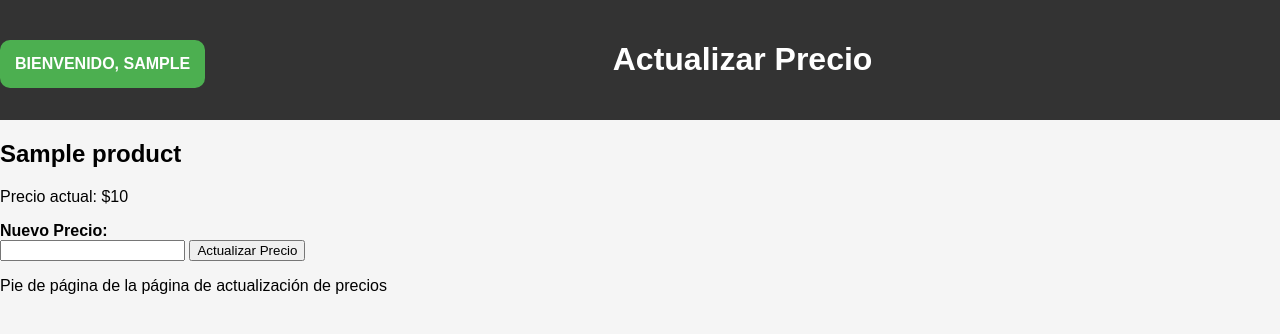
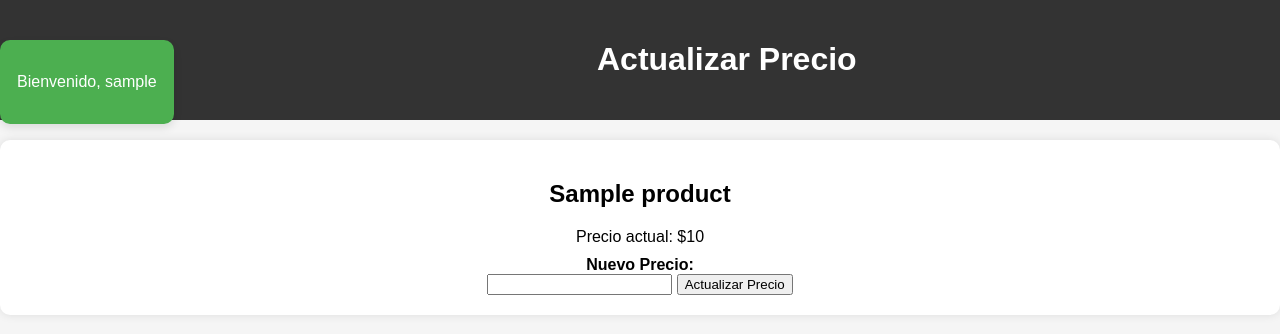
Before and after one commit to kuikuiks1/projectDB2, a Flask app: template Proyecto app web mejorado/app/templates/update_price.html in a window 1280 px wide. Shown: the top 334 px of the page. Run offline with Flask 3, Linux system fonts and the light colour scheme; the visitor is signed in with stand-in values (Sample User, id 1); the template is opened without the code that fills it: most values are stand-ins (such as "Sample title", 1, 10 or a date in 2020).

Commit message:
agregados estilos y funcionalidad de actualziar precios

```diff
--- a/Proyecto app web mejorado/app/static/styles.css
+++ b/Proyecto app web mejorado/app/static/styles.css
@@ -12,12 +12,88 @@ header {
   text-align: center;
 }
 
+ul {
+    list-style-type: none;
+  }
+
 .container {
   width: 80%;
   margin: 0 auto;
   text-align: center;
 }
 
+.btn {
+  display: inline-block;
+  background-color: #007bff;
+  color: #fff;
+  padding: 10px 20px;
+  text-decoration: none;
+  border-radius: 5px;
+  transition: background-color 0.3s;
+}
+
+.btn:hover {
+  background-color: #0056b3;
+}
+
+/* Shared styles for user info and cart */
+.user-info,
+.cart {
+  border-radius: 10px;
+  box-shadow: 0 4px 8px rgba(0, 0, 0, 0.1);
+  margin-top: 20px;
+  overflow: hidden;
+}
+
+.user-info {
+  float: left;
+  background-color: #4caf50;
+  padding: 15px;
+  color: #fff;
+  border: 2px solid #4caf50;
+}
+
+.cart {
+  background-color: #fff;
+  border: 2px solid #4caf50;
+  padding: 15px;
+  width: 200px;
+  text-align: center;
+  float: right;
+}
+
+.cart p {
+  margin: 0;
+  font-weight: bold;
+  color: #4caf50;
+}
+
+.cart .items {
+  margin-top: 10px;
+}
+
+.cart .item {
+  margin-bottom: 10px;
+  padding: 10px;
+  background-color: #f2f2f2;
+  border-radius: 5px;
+  transition: background-color 0.3s;
+}
+
+.cart .item:last-child {
+  margin-bottom: 0;
+}
+
+.cart .item p {
+  margin: 0;
+  font-size: 14px;
+}
+
+.cart .item:hover {
+  background-color: #e5e5e5;
+}
+
+/* Styles for the login page */
 .login-form {
   background-color: #fff;
   padding: 20px;
@@ -56,78 +132,17 @@ button.btn {
 button.btn:hover {
   background-color: #0056b3;
 }
-/* Estilos para el sector del carrito de compras */
-.cart {
-    background-color: #fff;
-    border: 2px solid #4CAF50;
-    padding: 15px;
+
+/* Styles for the index (home) page */
+.hero {
+  background-color: #eee;
+  padding: 40px;
   border-radius: 10px;
-    width: 200px;
   text-align: center;
-    float: right;
-    box-shadow: 0 4px 8px rgba(0, 0, 0, 0.1);
+  margin-top: 20px;
 }
 
-.cart p {
-    margin: 0;
-    font-weight: bold;
-    color: #4CAF50;
-}
-
-.cart .items {
-    margin-top: 10px;
-}
-
-.cart .item {
-    margin-bottom: 10px;
-    padding: 10px;
-    background-color: #f2f2f2;
-    border-radius: 5px;
-    transition: background-color 0.3s;
-}
-
-.cart .item:last-child {
-    margin-bottom: 0;
-}
-
-.cart .item p {
-    margin: 0;
-    font-size: 14px;
-}
-
-.cart .item:hover {
-    background-color: #e5e5e5;
-}
-
-/* Estilos para la información del usuario */
-.user-info {
-    float: left;
-    margin-top: 20px;
-    background-color: #4CAF50;
-    padding: 15px;
-    border-radius: 10px;
-}
-
-.user-info p {
-    margin: 0;
-    font-weight: bold;
-    color: #fff;
-    text-align: center;
-    text-transform: uppercase;
-}
-.btn {
-    display: inline-block;
-    background-color: #007bff;
-    color: #fff;
-    padding: 10px 20px;
-    text-decoration: none;
-    border-radius: 5px;
-    transition: background-color 0.3s;
-}
-
-.btn:hover {
-    background-color: #0056b3;
-}
+/* Additional styles for product catalog */
 .product-container {
   display: flex;
   flex-wrap: wrap;
@@ -140,6 +155,7 @@ button.btn:hover {
   margin-bottom: 20px;
   border: 1px solid #ccc;
   text-align: center;
+  transition: transform 0.3s ease-in-out;
 }
 
 .product img {
@@ -147,3 +163,25 @@ button.btn:hover {
   height: auto;
   margin-bottom: 10px;
 }
+
+.product:hover {
+  transform: scale(1.05);
+}
+
+/* Styles for the update price page */
+.update-price-form {
+  background-color: #fff;
+  padding: 20px;
+  border-radius: 10px;
+  box-shadow: 0 0 10px rgba(0, 0, 0, 0.1);
+  margin-top: 20px;
+  text-align: center;
+}
+
+.update-price-form h2 {
+  margin-bottom: 20px;
+}
+
+.update-price-form p {
+  margin: 10px 0;
+}
--- a/Proyecto app web mejorado/app/templates/index.html
+++ b/Proyecto app web mejorado/app/templates/index.html
@@ -12,7 +12,7 @@
             <h1>Bienvenido a nuestra aplicación</h1>
             <nav>
                 <ul>
-                    <li><a href="{{ url_for('login') }}" class="btn">Iniciar sesión</a></li>
+                    <li><a href="{{ url_for('login') }}" class="btn" >Iniciar sesión</a></li>
                     <li><a href="{{ url_for('signup') }}" class="btn">Registrarse</a></li>
                 </ul>
             </nav>
@@ -28,9 +28,6 @@
         </section>
     </main>
     <footer>
-        <div class="container">
-            <p>Pie de página de la aplicación</p>
-        </div>
     </footer>
 </body>
 </html>
--- a/Proyecto app web mejorado/app/templates/products.html
+++ b/Proyecto app web mejorado/app/templates/products.html
@@ -43,7 +43,6 @@
       </div>
     </main>
     <footer>
-      <p>Pie de página de la página de productos</p>
     </footer>
   </body>
 </html>
--- a/Proyecto app web mejorado/app/templates/update_price.html
+++ b/Proyecto app web mejorado/app/templates/update_price.html
@@ -25,8 +25,5 @@
             </form>
         </div>
     </main>
-    <footer>
-        <p>Pie de página de la página de actualización de precios</p>
-    </footer>
 </body>
 </html>
```
Lines whose indentation alone changed are shown as unchanged.
